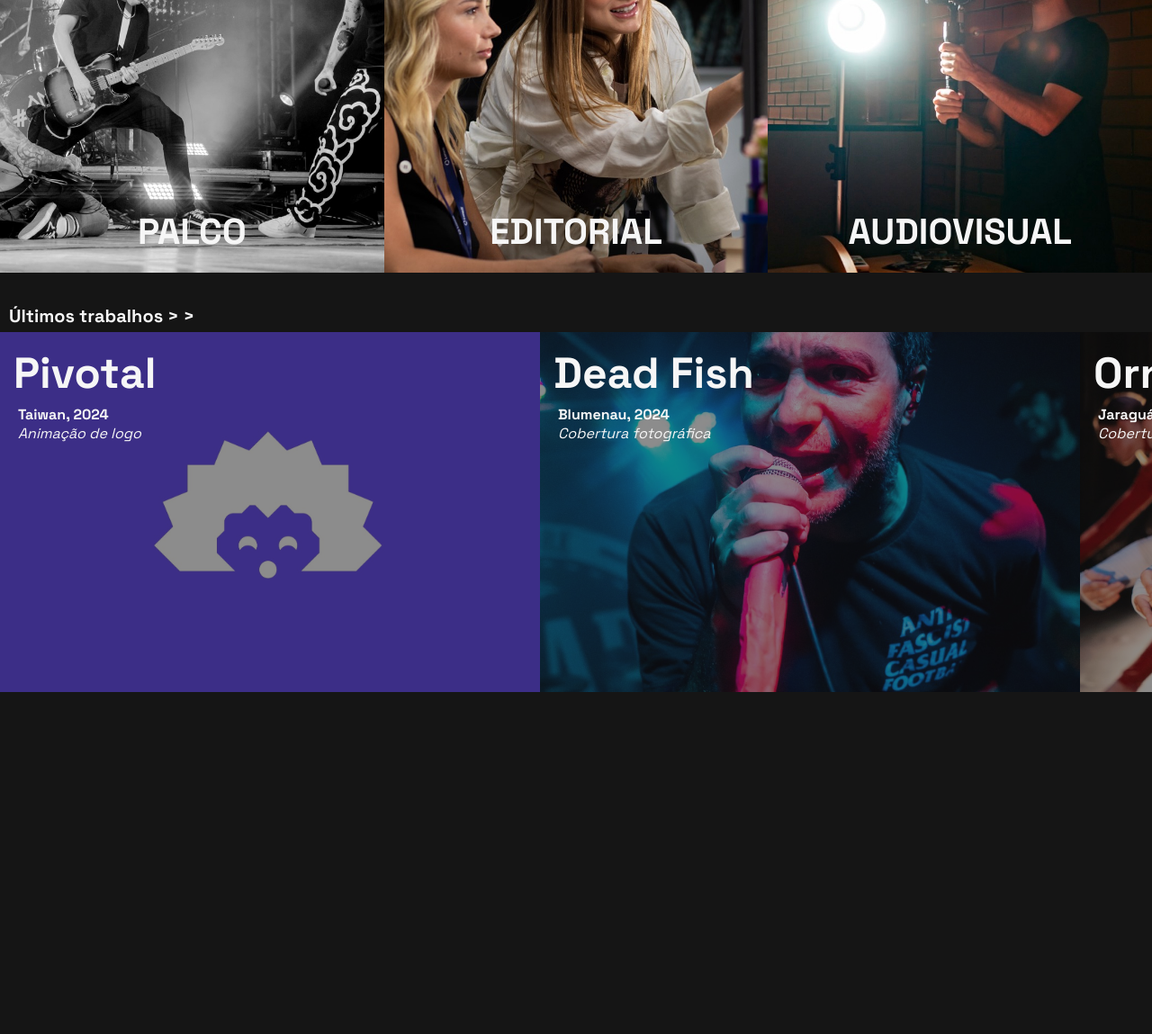
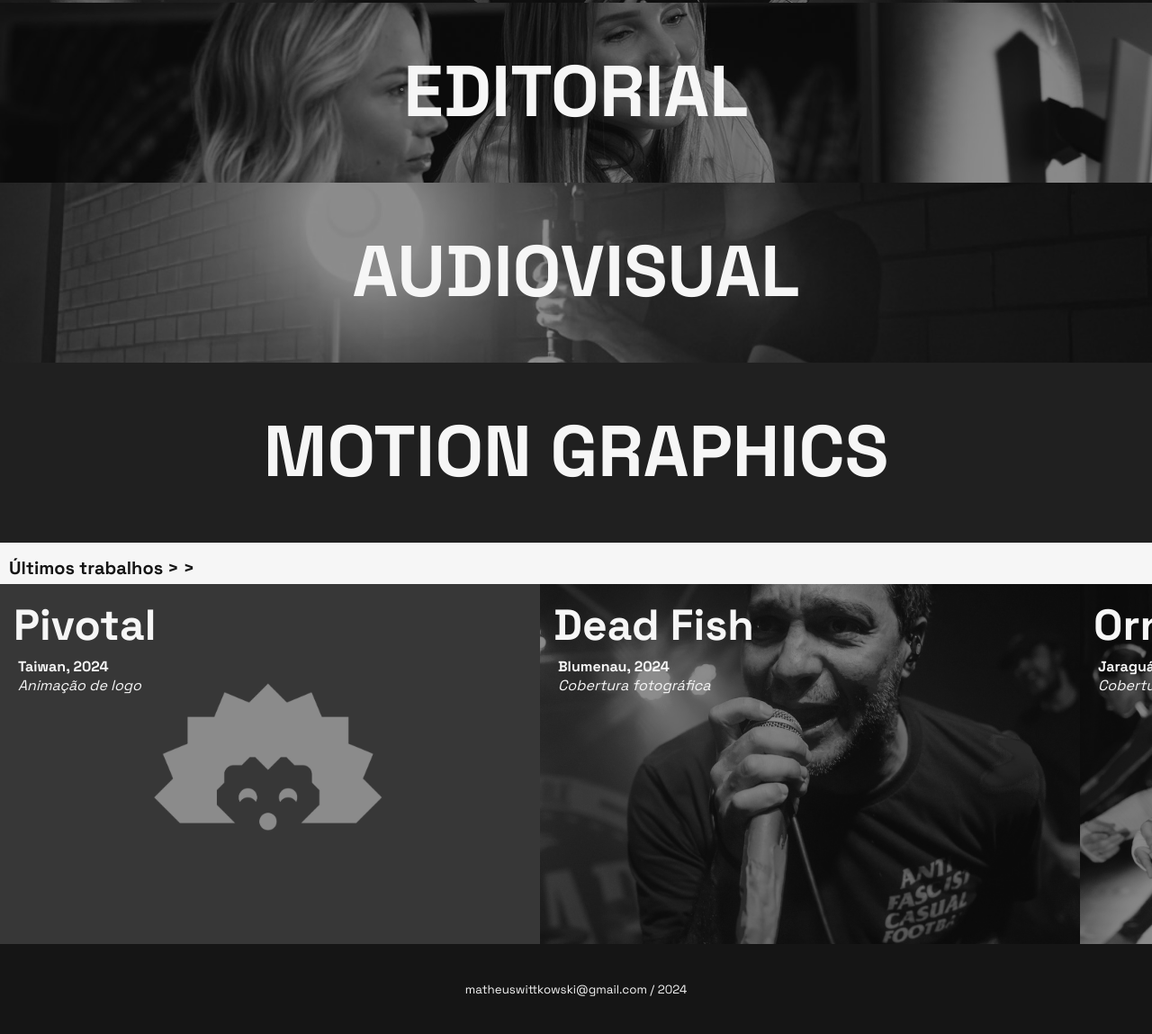
Before and after one commit to matheuswitt/portfolio, a plain HTML site: page index.html in a window 1280 px wide. Shown: the part 277-1426 px from the top of the page at 90% size. Before the commit the page ends 1046 px from the top, so only its background shows below. Drawn offline with Linux system fonts and the light colour scheme.

Commit message:
Ajustes gerais

```diff
--- a/estilos/mediaQueries.css
+++ b/estilos/mediaQueries.css
@@ -40,32 +40,41 @@
         text-decoration: underline;
     }
 
-    .categorias {
+    /* .categorias {
         flex-flow: row nowrap;
         width: 100vw;
         height: 500px;
+    } */
+    /* .categorias div:hover {
+        height: auto;
+        width: 150%;
+    } */
+
+    .categorias {
+        flex-flow: column nowrap;
+        width: 100vw;
+        height: auto;
     }
+    .categorias div:hover{
+        height: 300px;
+    }
+
     .categorias div {
-        height: 100%;
+        height: 200px;
         width: 100%;
         min-width: 242px;
         transition: 0.3s ease;
-        align-items: self-end;
-    }
-    .categorias div:hover {
-        height: auto;
-        width: 150%;
+        align-items: center;
     }
     .categorias h1 {
         font-size: 30pt;
-        margin-bottom: 20px;
     }
 
     h1#tituloCategoria {
         text-align: left;
         margin: 20px auto auto auto;
         font-size: 15pt;
-
+        margin: 0px;
     }
 
     .destaques {
--- a/estilos/style.css
+++ b/estilos/style.css
@@ -16,6 +16,7 @@
     background-color: var(--cor-principal);
     color: var(--cor-principal);
     font-family: "Space Grotesk", sans-serif;
+    height: auto;
 }
 
 nav {
@@ -103,7 +104,6 @@
 }
 
 .categorias div {
-    background-color: var(--cor-secundaria);
     width: 100vw;
     height: 150px;
     cursor: pointer;
@@ -118,6 +118,10 @@
 .categorias div:hover {
     height: 250px;
     color: #f6f6f600;
+    backdrop-filter: grayscale(0);
+}
+.categorias div:hover > .overlay {
+    background-color: #15151500;
 }
 
 .categorias div h1 {
@@ -125,18 +129,26 @@
 }
 
 #categoria1 {
-    background: url(../imagens/capa1.jpeg) no-repeat center center;
+    background: url(../imagens/capa1.jpg) no-repeat center center;
     background-size: cover;
+    position: relative;
 }
 
 #categoria2 {
-    background: url(../imagens/capa2.jpeg) no-repeat center center;
+    background: url(../imagens/capa2.jpg) no-repeat center center;
     background-size: cover;
+    position: relative;
 }
 
 #categoria3 {
     background: url(../imagens/capa3.jpeg) no-repeat center center;
     background-size: cover;
+    position: relative;
+}
+#categoria4 {
+    background-color: #8200d3;
+    background-size: cover;
+    position: relative;
 }
 
 /* DESTAQUES AQUI */
@@ -144,7 +156,8 @@
 h1#tituloCategoria {
     padding: 15px 0px 5px 10px;
     font-size: 20pt;
-    color: var(--cor-secundaria);
+    color: var(--cor-principal);
+    background-color: var(--cor-secundaria);
 }
 
 .destaques {
@@ -165,6 +178,7 @@
 
 .overlay {
     background-color: #1515157d;
+    backdrop-filter: grayscale();
     width: 100%;
     height: 100%;
     position: absolute;
@@ -177,6 +191,7 @@
 }
 .trabalho:hover .overlay {
     background-color: #15151500;
+    backdrop-filter: none;
     color: #f6f6f600;
 }
 .overlay h1 {
@@ -192,3 +207,29 @@
     font-size: 8pt;
     font-style: italic;
 }
+
+/* .overlay svg {
+    position: absolute;
+    display: block;
+    top: 10px;
+    left: 40px;
+    height: 100px;
+    width: auto;
+    motion-rotation: auto;
+} */
+
+/* RODAPÉ */
+
+footer {
+    width: 100vw;
+    height: 100px;
+    display: flex;
+    flex-direction: row;
+    justify-content: center;
+    align-items: center;
+}
+
+footer p {
+    color: var(--cor-secundaria);
+    font-size: 10pt;
+}
--- a/index.html
+++ b/index.html
@@ -40,13 +40,24 @@
     <main>
         <section class="categorias">
             <div id="categoria1">
-                <h1>PALCO</h1>
+                <div class="overlay">
+                    <h1>PALCO</h1>
+                </div>
             </div>
             <div id="categoria2">
-                <h1>EDITORIAL</h1>
+                <div class="overlay">
+                    <h1>EDITORIAL</h1>
+                </div>
             </div>
             <div id="categoria3">
-                <h1>AUDIOVISUAL</h1>
+                <div class="overlay">
+                    <h1>AUDIOVISUAL</h1>
+                </div>
+            </div>
+            <div id="categoria4">
+                <div class="overlay">
+                    <h1>MOTION GRAPHICS</h1>
+                </div>
             </div>
         </section>
         <h1 id="tituloCategoria">Últimos trabalhos > ></h1>
@@ -92,6 +103,9 @@
                 </div>
             </a>
         </section>
+        <footer>
+            <p>matheuswittkowski@gmail.com / 2024</p>
+        </footer>
     </main>
 </body>
 
```
Also changed, not shown: imagens/capa1.jpeg (deleted), imagens/capa1.jpg (added), imagens/capa2.jpeg (deleted), imagens/capa2.jpg (added), imagens/capa4.gif (added), 1 other file.
